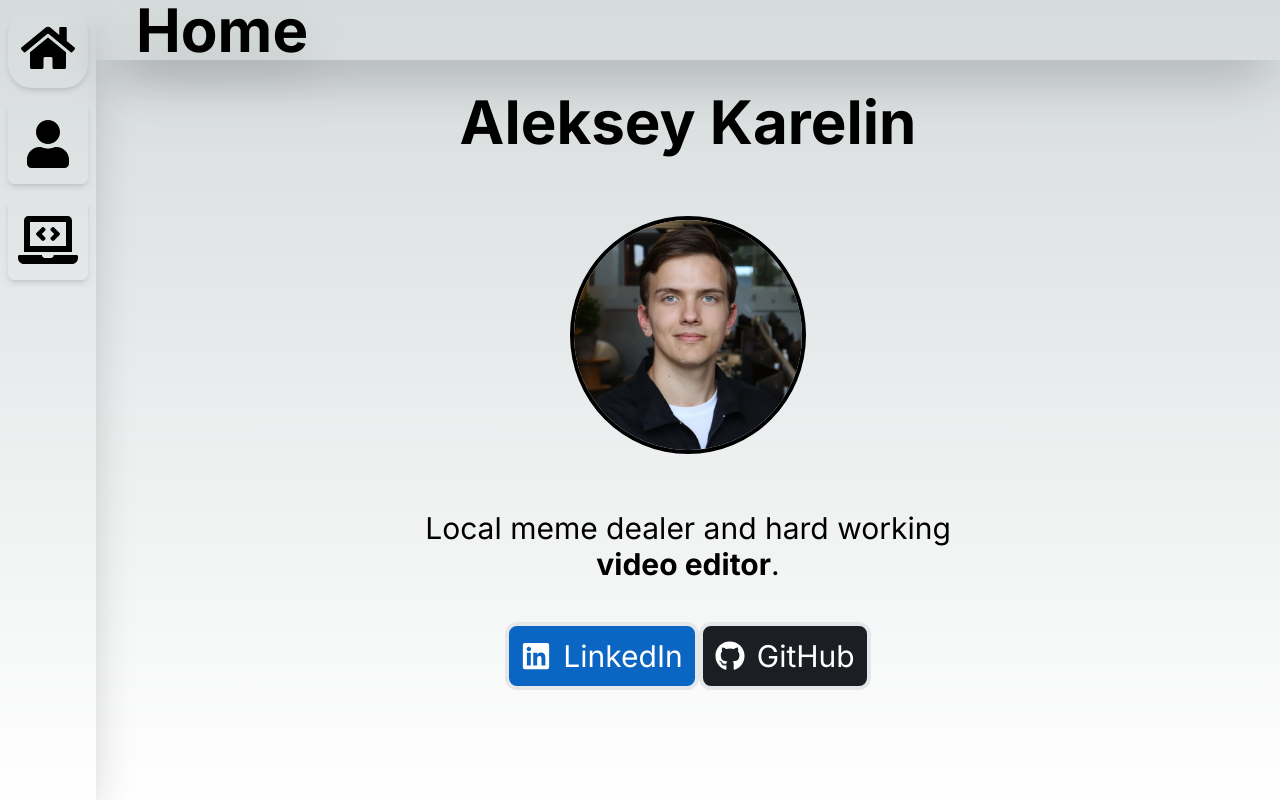
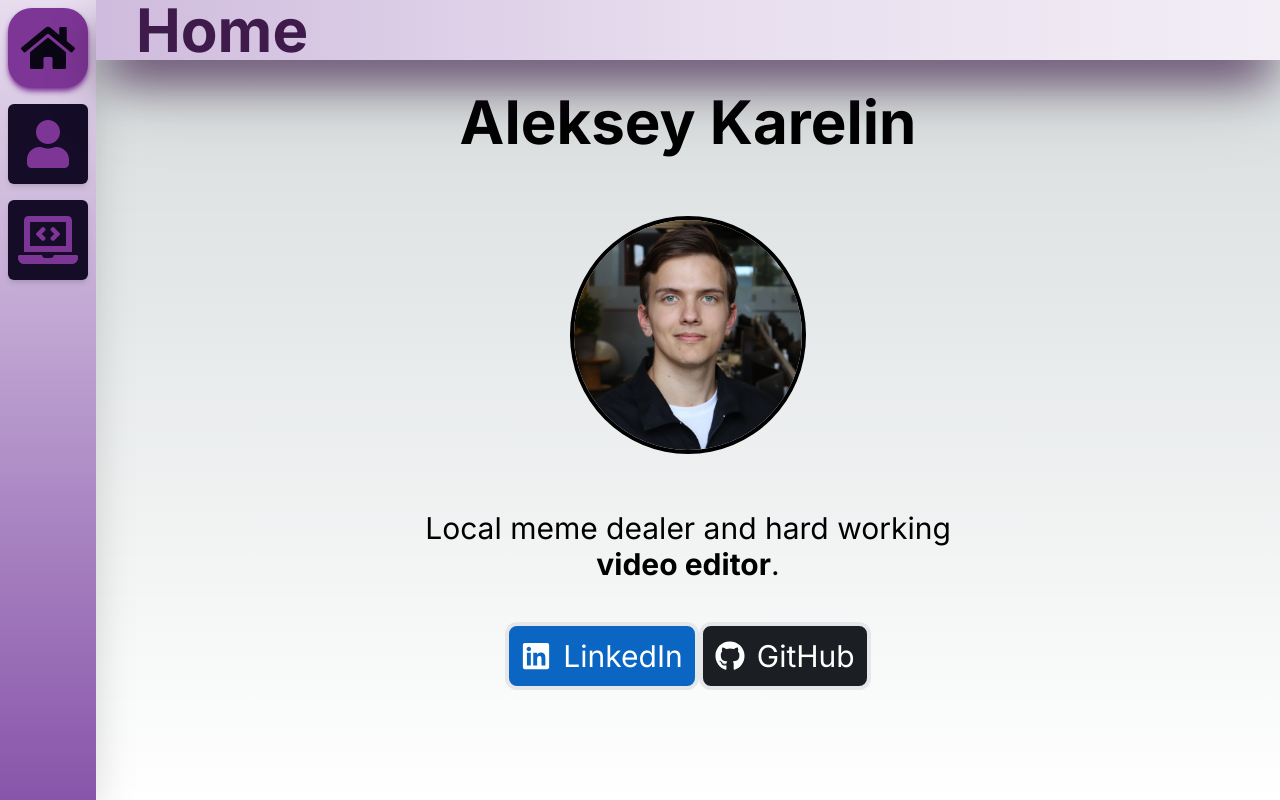
Before and after one commit to Wolferado/wolferado-portfolio, a Next.js app: page / in a window 1280 px wide. Built offline with nearby package versions, Linux system fonts and the light colour scheme.

Commit message:
Added theme colors

```diff
--- a/tailwind.config.ts
+++ b/tailwind.config.ts
@@ -11,11 +11,71 @@ const config: Config = {
 		extend: {
 			colors: {
 				...colors,
-				background: '#d8d8d8',
-				text: '#5b0163',
-				primary: '#ff0090',
-				secondary: '#0270eb',
-				accent: '#01faff',
+				custom_text: {
+					50: '#110f09',
+					100: '#221f11',
+					200: '#443d22',
+					300: '#665c33',
+					400: '#887a44',
+					500: '#aa9955',
+					600: '#bbad77',
+					700: '#ccc299',
+					800: '#ddd6bb',
+					900: '#eeebdd',
+					950: '#f6f5ee',
+				},
+				background: {
+					50: '#0e0911',
+					100: '#1b1122',
+					200: '#362244',
+					300: '#523366',
+					400: '#6d4488',
+					500: '#8855aa',
+					600: '#a077bb',
+					700: '#b899cc',
+					800: '#cfbbdd',
+					900: '#e7ddee',
+					950: '#f3eef6',
+				},
+				primary: {
+					50: '#100713',
+					100: '#1f0e25',
+					200: '#3f1b4b',
+					300: '#5e2970',
+					400: '#7e3696',
+					500: '#9d44bb',
+					600: '#b169c9',
+					700: '#c48fd6',
+					800: '#d8b4e4',
+					900: '#ebdaf1',
+					950: '#f5ecf8',
+				},
+				secondary: {
+					50: '#0b0614',
+					100: '#150c27',
+					200: '#2b174f',
+					300: '#402376',
+					400: '#552f9d',
+					500: '#6b3bc4',
+					600: '#8862d0',
+					700: '#a689dc',
+					800: '#c4b0e8',
+					900: '#e1d8f3',
+					950: '#f0ebf9',
+				},
+				accent: {
+					50: '#070415',
+					100: '#0e092a',
+					200: '#1c1254',
+					300: '#2a1b7e',
+					400: '#3824a8',
+					500: '#452dd2',
+					600: '#6b57db',
+					700: '#9081e4',
+					800: '#b5abed',
+					900: '#dad5f6',
+					950: '#eceafb',
+				},
 			},
 			backgroundImage: {
 				'gradient-radial': 'radial-gradient(var(--tw-gradient-stops))',
```
